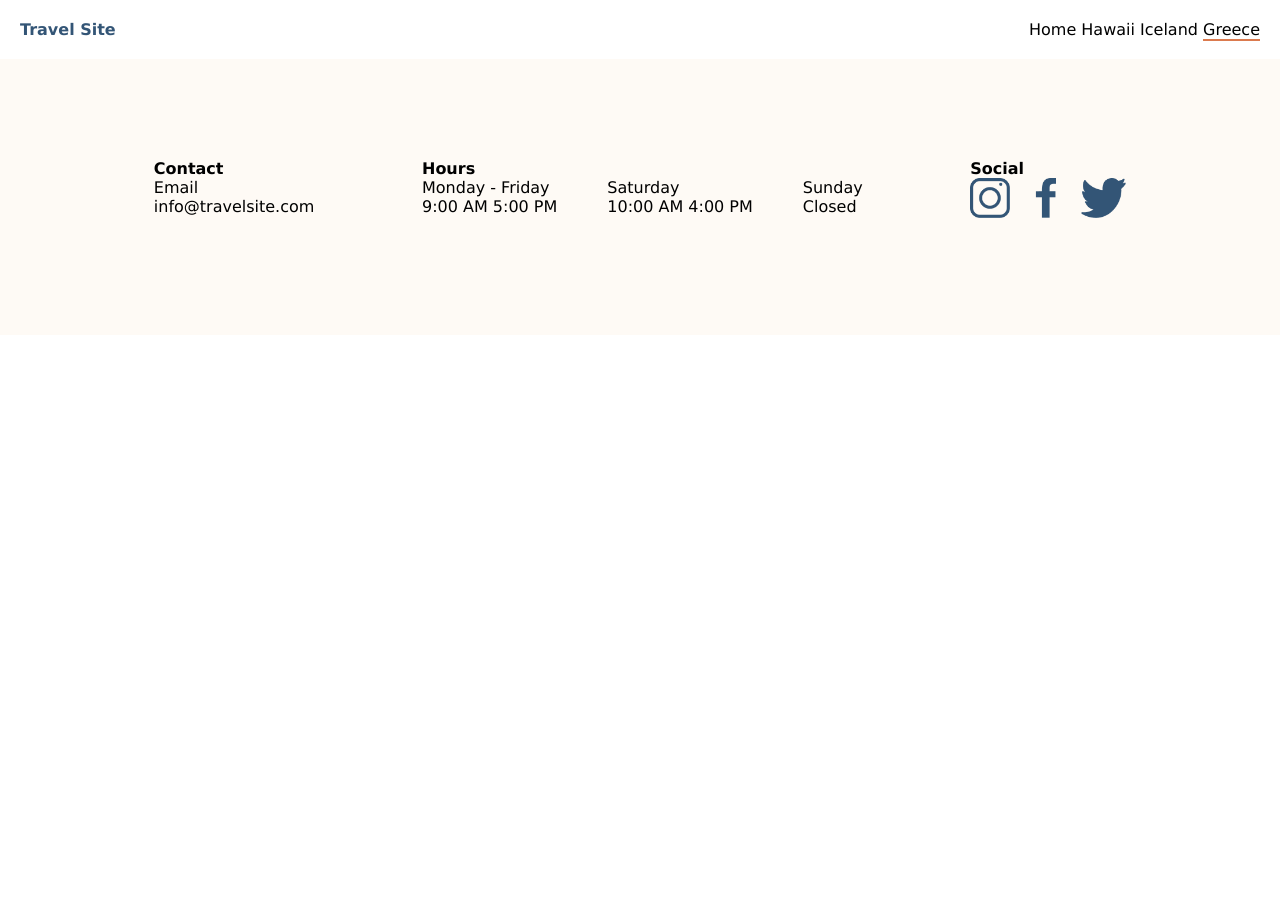
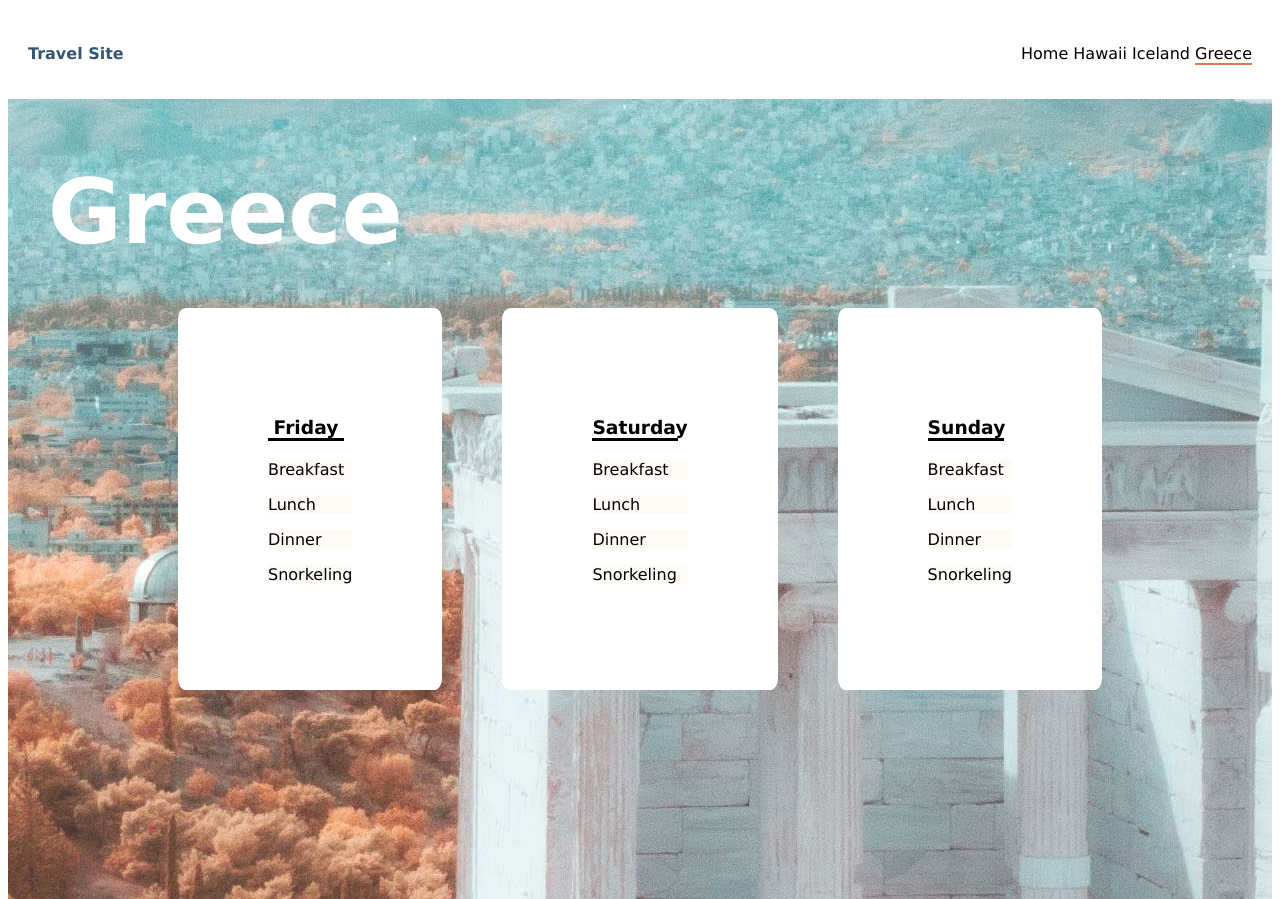
Before and after one commit to Trevor-Christensen/TravelSite, a plain HTML site: page pages/greece.html in a window 1280 px wide. Shown: the top 899 px of the page. Before the commit the page ends 800 px from the top, so only its background shows below. Drawn offline with Linux system fonts and the light colour scheme.

Commit message:
updating changes

```diff
--- a/css/destinations.css
+++ b/css/destinations.css
@@ -0,0 +1,102 @@
+.homeParent {
+  padding: 20px;
+}
+
+.cardParent {
+  margin: auto;
+  max-width: 75%;
+}
+
+.recommendations {
+  display: flex;
+  gap: 60px;
+}
+
+.destination-card {
+  position: relative;
+  flex: 1;
+  border: 1px solid rgba(0, 0, 0, 0.2);
+  border-radius: 5px;
+  box-shadow: 0px 4px 4px rgba(0, 0, 0, 0.2);
+  overflow: hidden;
+}
+
+.dest-image {
+  display: block;
+  border-radius: 5px;
+  width: 100%;
+  height: auto;
+}
+
+.destination-title {
+  position: absolute;
+  bottom: 0;
+  right: 0;
+  text-align: center;
+  padding: 10px;
+  color: #ffffff;
+  margin-bottom: 15px;
+  margin-right: 30px;
+}
+
+.dest-header {
+  position: absolute;
+  top: 0;
+  left: 40px;
+  font-size: 90px;
+  color: #ffffff;
+}
+
+.vacay-background {
+  position: relative;
+  height: 100vh;
+  overflow: hidden;
+  display: flex;
+  align-items: center;
+  justify-content: center;
+}
+
+.vacay-image {
+  position: absolute;
+  min-width: 100%;
+  min-height: 100%;
+}
+
+.day-card-parent {
+  width: 75%;
+  margin: auto;
+  z-index: 3;
+}
+
+.day-cards {
+  display: flex;
+  flex-direction: row;
+  gap: 60px;
+}
+
+.subtitles {
+  color: #db7a4e;
+}
+
+.card {
+  background-color: #ffffff;
+  padding-top: 80px;
+  position: relative;
+  padding: 90px;
+  border-radius: 3%;
+}
+
+.card p {
+  background-color: #fefaf5;
+}
+
+.day-cards {
+  display: flex;
+  justify-content: center;
+}
+
+.cardTitle {
+  border-bottom: solid black 3.5px;
+  width: 90%;
+  text-align: center;
+}
--- a/css/global.css
+++ b/css/global.css
@@ -0,0 +1,34 @@
+body{
+    font-family: Verdana, Geneva, Tahoma, sans-serif;
+}
+
+footer {
+    background-color: #fefaf5;
+  }
+
+  .flex-column {
+    display: flex;
+    flex-direction: column;
+  }
+
+  .flex-row {
+    display: flex;
+    flex-direction: row;
+  }
+
+  .footer-content {
+    justify-content: space-around;
+    padding: 100px;
+  }
+
+  .footer-section{
+      display: flex;
+      justify-content: space-between;
+  }
+
+  .nav-content{
+    justify-content: space-between;
+    align-items: center;
+    padding-inline: 70px;
+    padding: 20px;
+}
--- a/css/main.css
+++ b/css/main.css
@@ -1,17 +1,34 @@
-body{
+body {
   font-family: Verdana, Geneva, Tahoma, sans-serif;
 }
-* {
-    margin: 0;
-    padding: 0;
-  }
+
 header {
   background-color: #ffffff;
 }
 
-.travel-logo{
+.travel-logo {
   color: #335576;
 }
+
+.hero-content {
+  color: #335576;
+}
+
+.cta-button {
+  background-color: #db7a4e;
+}
+
+.home {
+  background-color: #fefaf5;
+  display: flex;
+  justify-content: space-around;
+  align-items: center;
+}
+
+.hero-content {
+  align-items: left;
+}
+
 footer {
   background-color: #fefaf5;
 }
@@ -31,21 +48,20 @@ footer {
   padding: 100px;
 }
 
-.footer-section{
+.footer-section {
   display: flex;
   justify-content: space-between;
-
 }
 
 .hours-content:nth-child(2) {
   padding-inline: 50px;
 }
 
-.social-icon > img{
+.social-icon > img {
   height: 40px;
 }
 
-.social-logos{
+.social-logos {
   margin-bottom: 13px;
 }
 
@@ -58,13 +74,27 @@ color: unset;
   text-decoration: none;
 }
 
-.nav-content{
+.nav-content {
   justify-content: space-between;
   align-items: center;
   padding-inline: 70px;
   padding: 20px;
 }
 
-.current-page{
-    border-bottom: 2px solid #DB7A4E;
+.current-page {
+  border-bottom: 2px solid #db7a4e;
 }
+
+.hero-img {
+  display: flex;
+  align-items: flex-start;
+}
+
+.hero-img img {
+  width: 24rem;
+}
+
+.cta-button {
+  border-radius: 30%;
+  padding: 1%;
+}
--- a/pages/greece.html
+++ b/pages/greece.html
@@ -5,6 +5,7 @@
     <meta name="viewport" content="width=device-width, initial-scale=1.0">
     <title>Greece</title>
     <link rel="stylesheet" href="/css/main.css">
+    <link rel="stylesheet" href="/css/destinations.css">
 </head>
 <body>
 
@@ -25,37 +26,75 @@
 
     </Header>
 
+    <div class="vacay-background">
+        <img class="vacay-image" src="/assets/Images/greece.jpg" alt="Greece">
+        <h1 class="dest-header">Greece</h1>
+
+        <div class="day-card-parent">
+
+            <div class="day-cards">
+
+                <!-- Day 1 -->
+                <div class="card">
+                    <h3 class="cardTitle">Friday</h3>
+                    <p>Breakfast<p>
+                    <p>Lunch</p>
+                    <p>Dinner</p>
+                    <p>Snorkeling</p>
+                </div>
+
+                <div class="card">
+                    <h3 class="cardTitle">Saturday</h3>
+                    <p>Breakfast</p>
+                    <p>Lunch</p>
+                    <p>Dinner</p>
+                    <p>Snorkeling</p>
+                </div>
+
+                <div class="card">
+                    <h3 class="cardTitle">Sunday</h3>
+                    <p>Breakfast</p>
+                    <p>Lunch</p>
+                    <p>Dinner</p>
+                    <p>Snorkeling</p>
+                </div>
+            </div>
+        </div>
+    </div>
 
 
 
 
 <footer>
     <div class="footer-content flex-row">
-        <div class="flex-column">
+        <div class="flex-column footer-section">
             <strong>Contact</strong>
-            <p>Email</p>
+            <p class="subtitles">Email</p>
             <p>info@travelsite.com</p>
         </div>
-        <div class="flex-column">
+
+        <div class="flex-column footer-section">
             <strong>Hours</strong>
 
         <div class="flex-row hours-container">
             <div class="hours-content">
-                <p>Monday - Friday</p>
+            <p class="subtitles"> Monday - Friday</p>
             <p>9:00 AM 5:00 PM</p>
        </div>
+
        <div class="hours-content">
-                <p>Saturday</p>
+            <p class="subtitles">Saturday</p>
             <p>10:00 AM 4:00 PM</p>
         </div>
+
         <div class="hours-content">
-                <p>Sunday</p>
+            <p class="subtitles">Sunday</p>
             <p>Closed</p>
         </div>
     </div>
 
     </div>
-        <div class="flex-column social-container">
+        <div class="flex-column footer-section">
             <strong>Social</strong>
             <div class="flex-row social-logos">
                 <div class="social-icon"><img src="/assets/Icons/icon-instagram.png" alt="instagram"><a href="Instagram"></a></img></div>
```
Also changed, not shown: pages/TravelSite.html (+57 -6 lines), pages/hawaii.html (+48 -7 lines), pages/iceland.html (+48 -9 lines), 2 other files. Lines whose indentation alone changed are shown as unchanged.
